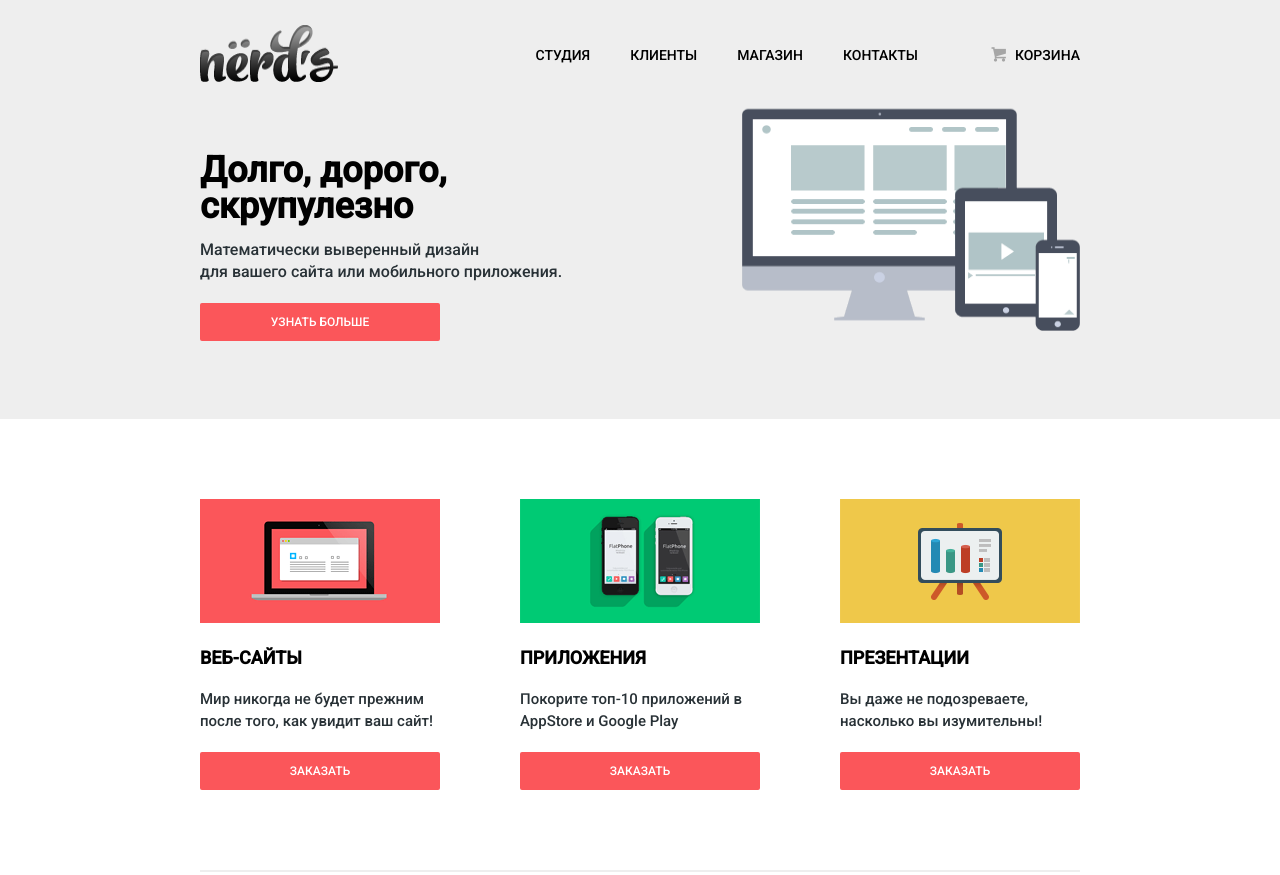
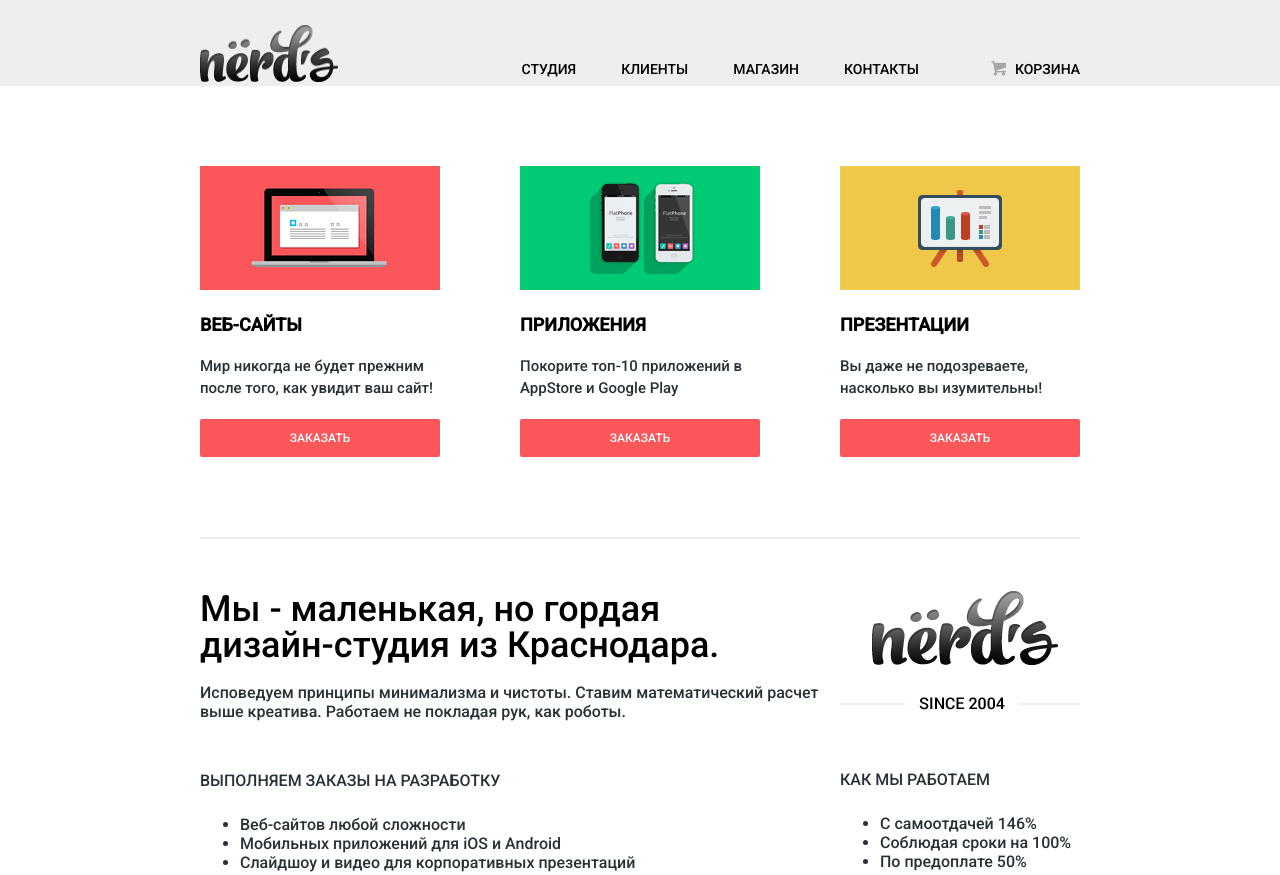
Before and after one commit to F-OK-S/HTML-Academy-Nerds, a plain HTML site: page index.html in a window 1280 px wide. Shown: the top 875 px of the page. Drawn offline with Linux system fonts and the light colour scheme; files whose address does not match are found by name.

Commit message:
Часть шапки: логотип + навигация по БЭМ

```diff
--- a/index.html
+++ b/index.html
@@ -8,22 +8,23 @@
   </head>
   <body>
     <header class="main-header">
-      <div class="container">
-        <div class="logo">
+      <div class="container clearfix"> <!--временное добавление, пока нет блока с промо-слайдером -->
+        <div class="main-header__logo">
           <img src="images/logo.png" width="138" height="57" alt="Nёrd's">
         </div>
         <nav class="main-navigation">
-          <ul>
-            <li><a href="#"> Студия </a></li>
-            <li><a href="#"> Клиенты </a></li>
-            <li><a href="#"> Магазин </a></li>
-            <li><a href="#"> Контакты </a></li>
+          <ul class="main-navigation__list">
+            <li class="main-navigation__item"><a href="#"> Студия </a></li>
+            <li class="main-navigation__item"><a href="#"> Клиенты </a></li>
+            <li class="main-navigation__item"><a href="#"> Магазин </a></li>
+            <li class="main-navigation__item"><a href="#"> Контакты </a></li>
           </ul>
+          <div class="main-navigation__basket">
+            <a href="#"><span class="icon-basket"></span>Корзина</a>
+          </div>
         </nav>
-        <div class="cart">
-          <a href="#"><span class="icon-basket"></span>Корзина</a>
-        </div>
-        <div class="promo clearfix">
+
+        <!--<div class="promo clearfix">
             <div class="promo-description">
                 <b>Долго, дорого, <br> скрупулезно</b>
                 <p>Математически выверенный дизайн <br> для вашего сайта или мобильного приложения.</p>
@@ -32,7 +33,8 @@
             <div class="promo-img">
                 <img src="images/slider-1.png" width="338" height="231" alt="slider 1">
             </div>
-        <!--<div class="promo clearfix">
+        </div>
+        <div class="promo clearfix">
             <div class="promo-description">
                 <b>Любите ли вы математику, <br> как любим ее мы?</b>
                 <p>Нашим дизайнерам мы удаляем нейроны, ответственные <br> за креатив, чтобы дать им возможность все просчитать </p>
@@ -52,6 +54,7 @@
                 <img src="images/slider-3.png" width="333" height="319" alt="slider 3">
             </div>
         </div>-->
+      </div>
     </header>
     <main>
       <div class="container">
--- a/style/style.css
+++ b/style/style.css
@@ -108,43 +108,22 @@
 .icon-check-on::before { content: "\2611"; } /* "☑" */
 .icon-instagramm::before { content: "📷"; } /* "\1f4f7" */
 
+/*глобальные настройки*/
 body {
-  min-width: 1200px; /* 'надо обязательно задавать  ширину для боди (по макету), иначе при масштабировании (увеличение) экрана фон будет образаться справа. Так происходит со всеми блоками, дял которых не заданаширина*/
+  min-width: 1200px; /* 'надо обязательно задавать  ширину для боди (по макету), иначе при масштабировании (увеличение) экрана фон будет образаться справа. Так происходит со всеми блоками, дял которых не задана ширина*/
   padding: 0;
   margin: 0;
   font-family: 'Roboto', 'Arial', sans-serif;
   font-weight: 500;
   font-size: 16px;
-  line-height: 22px;
-  color: #283136; /*цвеи шрифта почему-то нелогисно называется color, а не font-color*/
-}
-
-main {
-  background-color: #ffffff;
-}
-
-.main-header {
-  background-color: #eeeeee;
-}
-
-.main-navigation a, .cart a {
-  color: #000000;
-  font-size: 14px;
-  line-height: 30px;
-  text-transform: uppercase;
-}
-
-.main-navigation ul { /*избавляемся от пробелом между блочно-строчными элементами*/
-  font-size: 0;
-  list-style: none;
-}
-.main-navigation li {
-  font-size: 14px;
+  /*line-height: 22px; -- 'это лучше прописывать там, где нужно !'*/
+  color: #283136; /*цвет шрифта почему-то нелогично называется color, а не font-color*/
 }
 
 a {
   color: #ffffff;
   text-decoration: none;
+  text-transform: uppercase;
 }
 
 
@@ -154,19 +133,31 @@ h2 {
   color: #000000;
   text-transform: uppercase;
 }
+
+img {
+  border: none;
+  margin: 0;
+  padding: 0;
+  /*display: block; /* если этого не делать, то будет горизонтальный и верикальный отступ от высоты строки, т.к. img - строчный элемент */
+}
+
+/***********************************************************************************/
+/*максимально реиспользуемые блоки*/
 .clearfix::after {
   content: "";
   display: table;
   clear: both;
+}
 
-}
 .container {
   margin: 0 auto;
-  width: 880px;
-  padding-left: 10px;
+  width: 880px; /*вставить переменную, отвечающую за ширину макета, и центровщика соответстввенно */
+  padding-left: 10px; /* для отступов и маргинов также можно сделать переменные */
   padding-right: 10px;
   padding-top: 25px;
   /*padding-bottom: 25px;*/
+
+
 }
 
 .btn {
@@ -181,48 +172,88 @@ h2 {
   line-height: 18px;
   border-radius: 2px;
   text-transform: uppercase;
+}
+/***********************************************************************************/
+.main-header {
+  background-color: #eeeeee; /* переменная*/
+
+}
+.main-header__logo {
+  float: left;
+  width: 138px;
+  /*display: inline-block;*/
+  /*height: 57px;*/
+}
+.main-navigation{
+/*display: inline-block;*/
+font-size: 14px;
+  float: right;
+  width: 738px; /*если не задавать ширину в явном виде, то колонки перескакивают! и так они просто мастабируюся, пока контент не будет их больше.
+  На этот случай ширину можно деать больше, и дпжн гн рлдьзоваться падингами и маргрнами, а содержимое в них выоавнивать по левому краю text-align: right */
+  margin-top: 35px;
+  text-align: right;
+
+
+
+
+  /*background-color: red;*/
 
 
 }
 
-img {
-  border: none;
-  margin: 0;
-  padding: 0;
-  /*display: block; /* если этого не делать, то будет горизонтальный и верикальный отступ от высоты строки, т.к. img - строчный элемент */
+.main-navigation a {
+  color: #000000;
+  /*font-size: 14px;*/
 }
-.logo {
-  float: left;
-  width: 138px;
-  height: 57px;
+.main-navigation__list {
+  display: inline-block;
+  font-size: 0; /*избавляемся от пробелом между блочно-строчными элементами*/
+  list-style: none;
+  padding: 0; /*убираем отступы слева справа */
+  margin: 0; /*убираем отступы сверху  снизу*/
+  /*float: left;*/
+  /*line-height: 14px;*/
+
 }
-.main-navigation{
-  float: left;
-  width: 580px; /*если не задавать ширину в явном виде, то колонки перескакивают! и так они просто мастабируюся, пока контент не будет их больше.
-  На этот случай ширину можно деать больше, и дпжн гн рлдьзоваться падингами и маргрнами, а содержимое в них выоавнивать по левому краю text-align: right */
-  margin-top: 15px;
+.main-navigation__item {
+  display: inline-block;
+  margin-right: 45px;
+  font-size: 14px;
 }
-.main-navigation li {
-  display: inline-block;
-  margin-left: 40px;
-}
-.main-navigation li:first-child {
-  margin-left: 0px;
+.main-navigation__basket {
+    display: inline-block;
+    font-size: 14px;
+    line-height: 14px;
+    padding-left: 20px;
+    /*float: right;
+    width: 159px;
+    /*text-align: right;
+    margin-top: 15px;*/
+
 }
 
-.main-navigation ul {
-  padding: 0; /*убираем отступы слева справа */
-  margin: 0; /*убираем отступы сверху  снизу*/
+/*.main-navigation__item:first-child {
+  margin-left: 0px;
+}*/
+
+
+
+/*.main-navigation__item a, .main-navigation__basket a {
+  color: #000000;
+  font-size: 14px;
+  line-height: 30px;
 }
-.main-navigation {
-  text-align: right;
-}
-.cart {
-    float: right;
-    width: 159px;
-    text-align: right;
-    margin-top: 15px;
-}
+
+.main-navigation__basket a {
+  color: #000000;
+  font-size: 14px;
+  line-height: 30px;
+}*/
+
+
+
+
+
 /*.cart span {
   font-size: 16px;
   line-height: 8.56px;
@@ -231,6 +262,13 @@ img {
 
 /*вот такой парадокс... Если span явно упустить, то свойства font-size и color не подействуют,
 т.к. будет получаться, что в  элементе пусто, ведь иконка задается как псеводэлемент и вешается на свойство...*/
+
+
+main {
+  background-color: #ffffff;
+}
+
+
 span.icon-basket {
   font-size: 16px;
   line-height: 8.56px;
```
